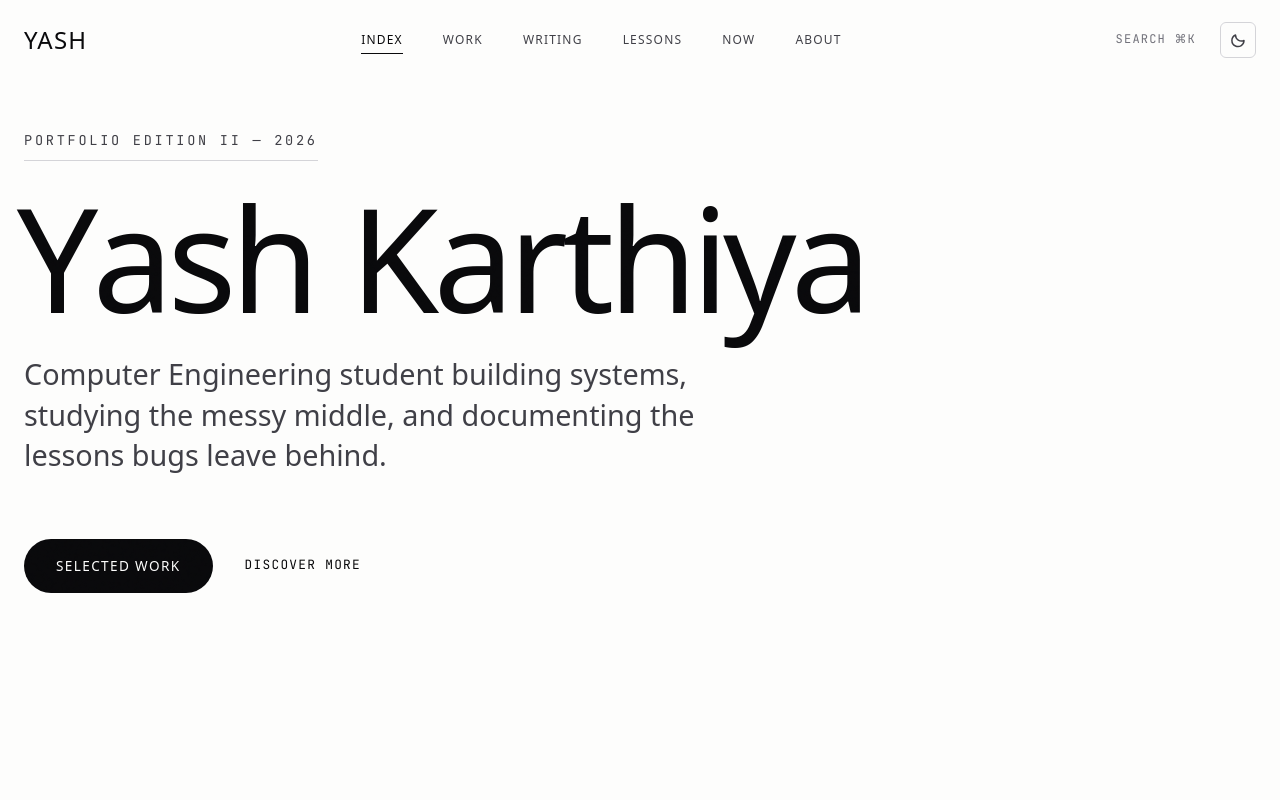
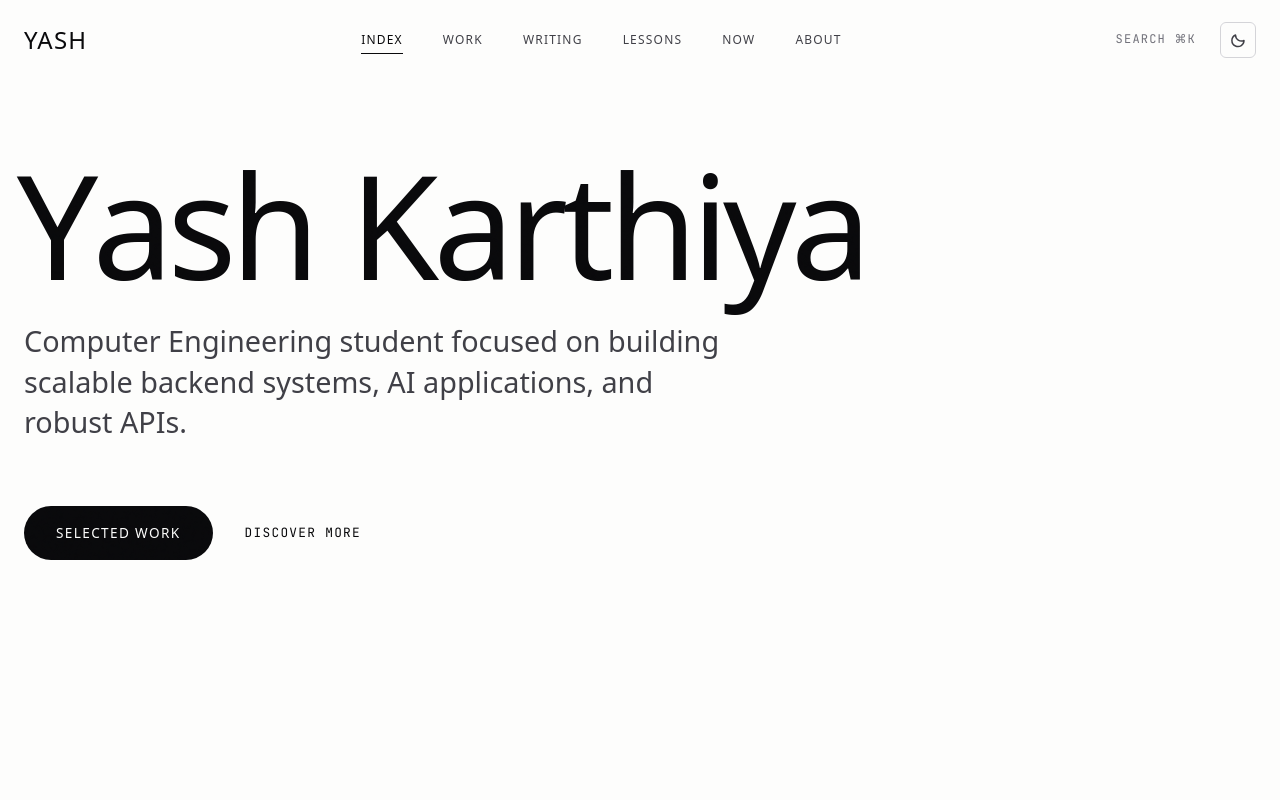
Before and after one commit to NotYash1066/Yash-Portfolio, a Next.js app: page / in a window 1280 px wide. Shown: the top 800 px of the page. Built offline with nearby package versions, Linux system fonts and the light colour scheme.

Commit message:
feat: refine profile copy, fix grammarly hydration, and add dynamic quote rotation

```diff
--- a/src/app/layout.tsx
+++ b/src/app/layout.tsx
@@ -59,6 +59,7 @@ export default function RootLayout({
     <html lang="en" suppressHydrationWarning>
       <body
         className={`${spaceGrotesk.variable} ${jetbrainsMono.variable} ${cormorant.variable} antialiased`}
+        suppressHydrationWarning
       >
         <ThemeProvider>
           <a href="#main-content" className="skip-to-content">
--- a/src/app/page.tsx
+++ b/src/app/page.tsx
@@ -4,6 +4,7 @@ import { getFeaturedProjects, getAllFieldNotes, getAllCrashReports } from "@/lib
 import { ProjectCard } from "@/components/content/ProjectCard";
 import { FieldNoteCard } from "@/components/content/FieldNoteCard";
 import { CrashReportCard } from "@/components/content/CrashReportCard";
+import { RandomQuote } from "@/components/content/RandomQuote";
 import { ScrollReveal, TextReveal } from "@/components/layout/ScrollReveal";
 
 export default async function HomePage() {
@@ -28,24 +29,7 @@ export default async function HomePage() {
         }}
       >
         <div style={{ maxWidth: "1000px" }}>
-          <div style={{ marginBottom: "2rem" }}>
-            <ScrollReveal delay={100} duration={1.2}>
-              <span
-                style={{
-                  fontFamily: "var(--font-mono)",
-                  textTransform: "uppercase",
-                  letterSpacing: "0.2em",
-                  fontSize: "0.85rem",
-                  color: "var(--fg-secondary)",
-                  display: "inline-block",
-                  borderBottom: "1px solid var(--border)",
-                  paddingBottom: "0.5rem",
-                }}
-              >
-                Portfolio Edition II &mdash; {new Date().getFullYear()}
-              </span>
-            </ScrollReveal>
-          </div>
+
 
           <h1
             style={{
@@ -228,7 +212,7 @@ export default async function HomePage() {
                 margin: "0 0 3rem 0",
               }}
             >
-              {profile.closingLine}
+              <RandomQuote />
             </h2>
             <Link href="/contact" className="btn-primary">
               Start a Conversation
--- /dev/null
+++ b/src/components/content/RandomQuote.tsx
@@ -0,0 +1,16 @@
+"use client";
+
+import { useEffect, useState } from "react";
+import { profile } from "@/config/profile";
+
+export function RandomQuote() {
+  const [quote, setQuote] = useState(profile.quotes[0]);
+
+  useEffect(() => {
+    const { quotes } = profile;
+    const random = quotes[Math.floor(Math.random() * quotes.length)];
+    setQuote(random);
+  }, []);
+
+  return <>{quote}</>;
+}
--- a/src/config/profile.ts
+++ b/src/config/profile.ts
@@ -29,16 +29,16 @@ export const profile = {
   resumeLastUpdated: "March 28, 2026",
 
   signatureLine:
-    "I build systems, document the process, and turn bugs into field notes.",
+    "I build robust systems, optimize backend performance, and write clear technical documentation.",
 
   heroDescription:
-    "Computer Engineering student building systems, studying the messy middle, and documenting the lessons bugs leave behind.",
+    "Computer Engineering student focused on building scalable backend systems, AI applications, and robust APIs.",
 
   heroSubtext:
-    "I'm in my third year of Computer Engineering at DDU, Nadiad. I build software, break assumptions, write field notes, and turn unfinished understanding into shipped projects.",
+    "Currently in my 3rd year of Computer Engineering at DDU, Nadiad. I specialize in backend development, system design, and building reliable production software.",
 
   currentFocus:
-    "Building backend-heavy systems and learning how to ship AI applications that actually work beyond the tutorial.",
+    "Developing scalable backend systems and implementing practical AI workflows using modern tools.",
 
   currentLearning: [
     "AI agents & applied AI",
@@ -53,19 +53,19 @@ export const profile = {
   ],
 
   currentReading:
-    "Currently exploring AI agents, backend systems, system design, and better engineering writing. Recommendations welcome.",
+    "Currently exploring advanced system design, distributed architectures, and LLM optimization.",
 
   currentStruggle:
-    "Balancing DSA, academics, and building polished portfolio projects while learning modern tools like AI, GitHub, and deployment workflows.",
+    "Balancing core academic coursework with building production-grade projects and learning cloud deployment.",
 
   currentObsession:
-    "Vibe coding — using AI to rapidly prototype ideas, debug faster, and turn rough concepts into working apps while still understanding and cleaning up the code myself.",
+    "Rapid prototyping with AI, optimizing database queries, and improving system reliability.",
 
   currentImproving:
-    "Consistency, communication, and the ability to take feedback well — not just building projects, but explaining my thinking clearly and keeping at it through practice.",
+    "Writing cleaner, more maintainable code and improving my understanding of complex system architectures.",
 
   nextMilestone:
-    "Land a strong internship or entry-level role — and eventually use that experience to build something startup-worthy of my own.",
+    "Secure a Software Engineering internship to gain hands-on experience with high-scale production systems.",
 
   openTo: [
     "Internships",
@@ -75,21 +75,21 @@ export const profile = {
   ],
 
   beliefs: [
-    "Good engineers write things down.",
-    "Bugs are not interruptions. They are the curriculum.",
-    "Make the work easy to understand for the next person.",
-    "Learn in public, but with taste.",
-    "Every project should leave a trace.",
-    "I am still becoming, but I am serious.",
+    "Good engineers write clear documentation.",
+    "Bugs are just unhandled edge cases.",
+    "Optimize for readability and maintainability.",
+    "Learn in public through consistent iteration.",
+    "Every system should be observable and scalable.",
+    "Ship early, test often, and iterate.",
   ],
 
   operatingPrinciples: [
-    "Build the smallest honest version first.",
-    "Prefer clarity over cleverness.",
-    "Document while the confusion is still fresh.",
-    "Let projects expose weak spots.",
-    "Finish before starting something new.",
-    "If it works locally, it's not done.",
+    "Build the simplest working version first.",
+    "Prefer clarity over cleverness in code.",
+    "Document architectural decisions thoroughly.",
+    "Write tests for critical paths.",
+    "Finish core features before adding complexity.",
+    "Deployment is the ultimate reality check.",
   ],
 
   favoriteTools: [
@@ -111,10 +111,19 @@ export const profile = {
 
   languages: ["English (Professional)", "Hindi (Native)", "Gujarati (Native)"],
 
+  quotes: [
+    "Focus on shipping reliable software — one build, one bug, one commit at a time.",
+    "Bugs are not interruptions. They are the strict curriculum of a better engineer.",
+    "Good systems are built on clarity, not cleverness. Make the architecture easy for the next person.",
+    "We don't just write code for machines. We write code to communicate intent to other engineers.",
+    "Complex systems fail in complex ways. The goal is to recover gracefully, not just prevent failure.",
+    "If it works locally but fails in production, it's not done. Deployment is the ultimate reality check.",
+  ],
+
   closingLine:
-    "I'm not trying to look perfect. I'm trying to become undeniable — one build, one bug, one note at a time.",
+    "Focus on shipping reliable software — one build, one bug, one commit at a time.",
 
-  footerLine: "Built as a living archive, not a static resume.",
+  footerLine: "Built as a technical archive and portfolio.",
 } as const;
 
 export type ProfileConfig = typeof profile;
```
